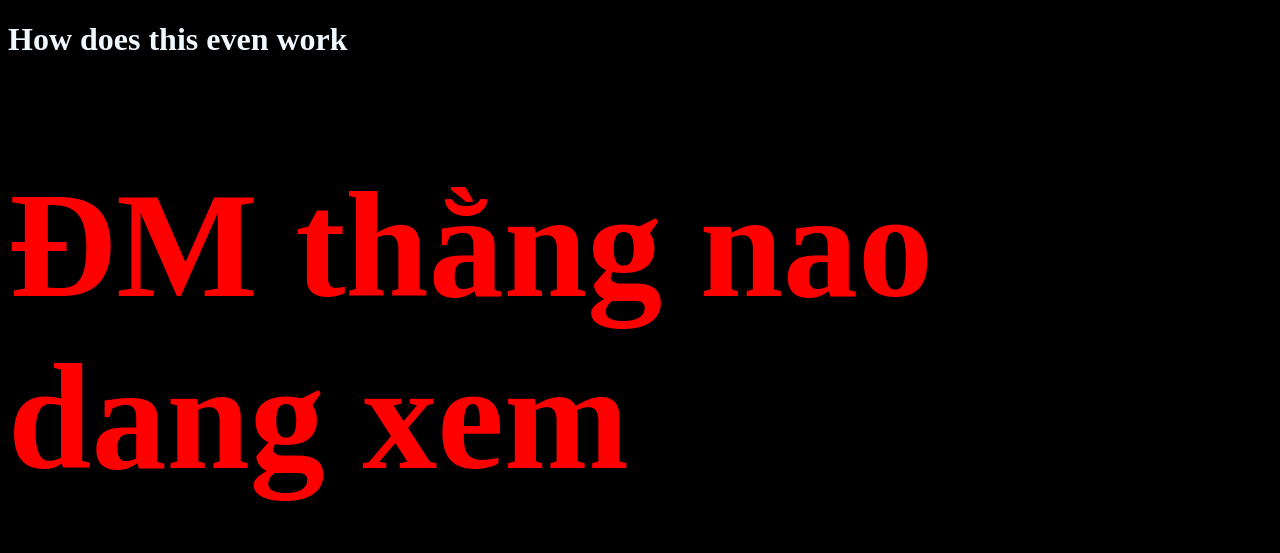
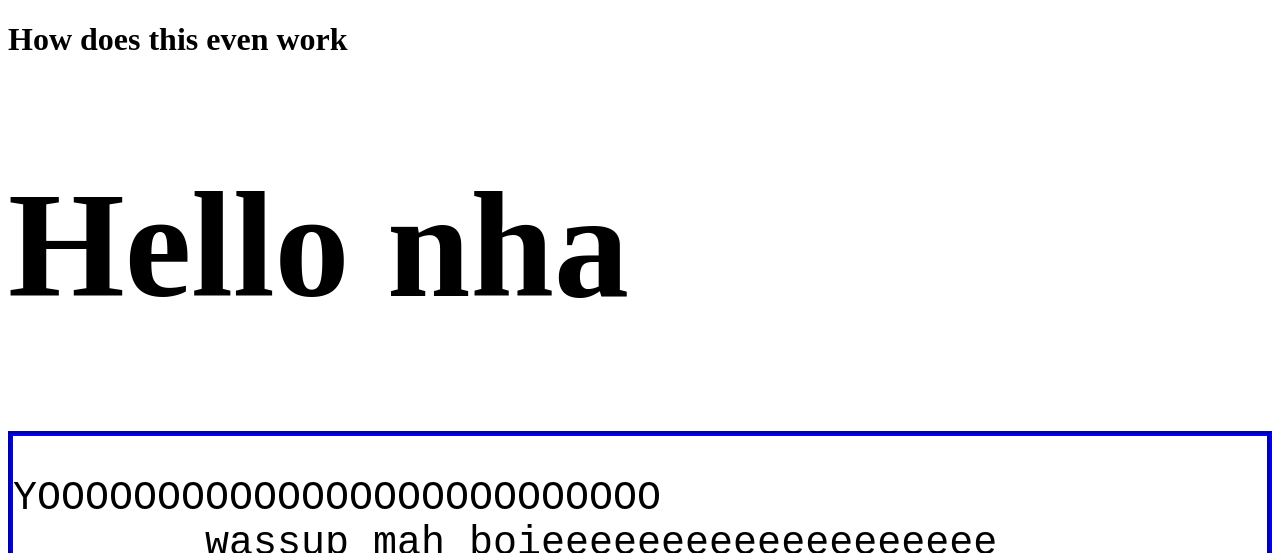
Before and after one commit to karlcruise/Gravusstuff, a plain HTML site: page index.html in a window 1280 px wide. Shown: the top 553 px of the page. Drawn offline with Linux system fonts and the light colour scheme.

Commit message:
Update index.html

```diff
--- a/index.html
+++ b/index.html
@@ -1,14 +1,14 @@
 <!DOCTYPE html>
 <html>
 <style>
-html {background-color: black;}
+html {background-color: rgb(255, 255, 255);}
 p {margin-left: 200px;
     }
 div {border: 5px ;border-style: groove;border-color: blue;
     }
 a {font-size: 50px;
   }
-body {color: aliceblue;}
+body {color: rgb(0, 0, 0);}
 a:hover + a{display: block;color: white;}
 .whatever:hover{color: red;}
 </style>
@@ -17,10 +17,11 @@ a:hover + a{display: block;color: white;}
     <h1>How does this even work</h1>
 </head>
 <body>
-  <h1 style="font-size: 150px;color: red;">ĐM thằng nao dang xem</h1>
+  <h1 style="font-size: 150px;color: ;">Hello nha</h1>
 <div>
   <pre style="font-size: 40px;">YOOOOOOOOOOOOOOOOOOOOOOOOOO
         wassup mah boieeeeeeeeeeeeeeeeeee
+      <img src="https://github.com/karlcruise/Gravusstuff/blob/main/image/co-hai-tac-bang-mu-rom.jpg" alt="pie rats">
     </pre>
 </div>
     <a href="https://gravusworks.carrd.co/">click this for special suprise :3</a>
```
